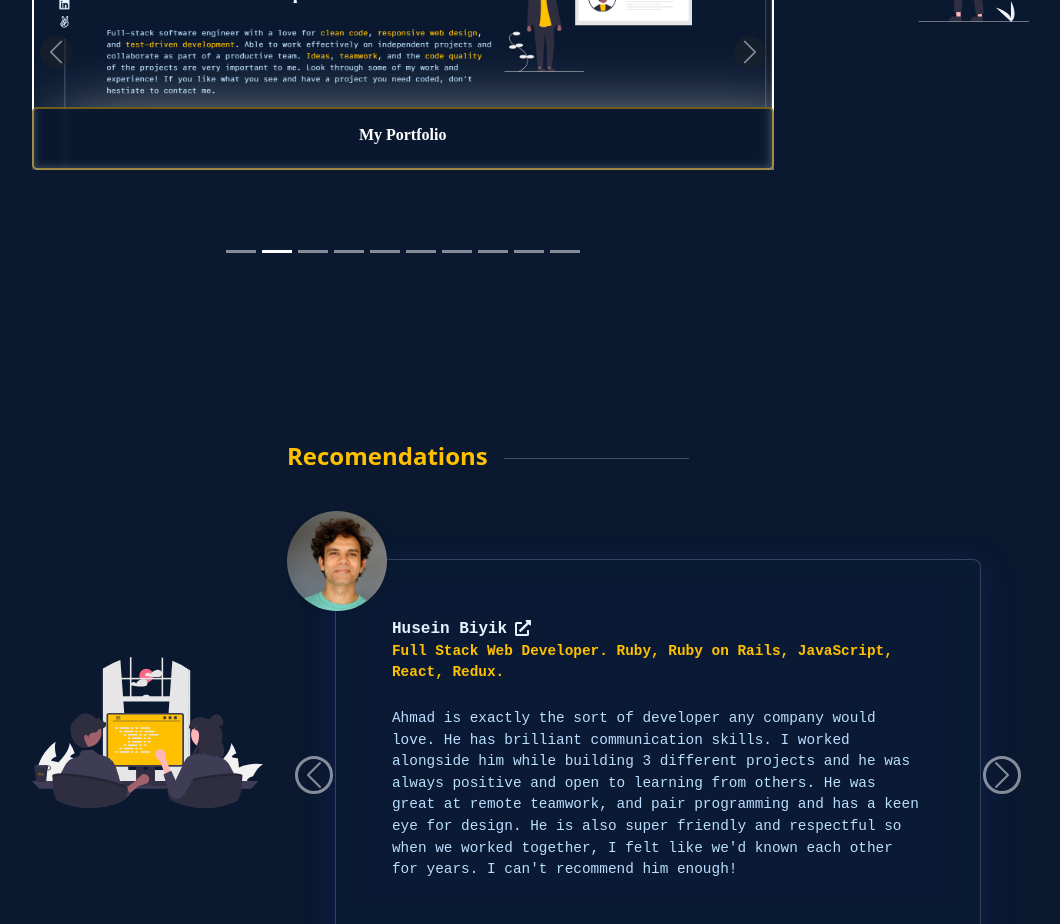
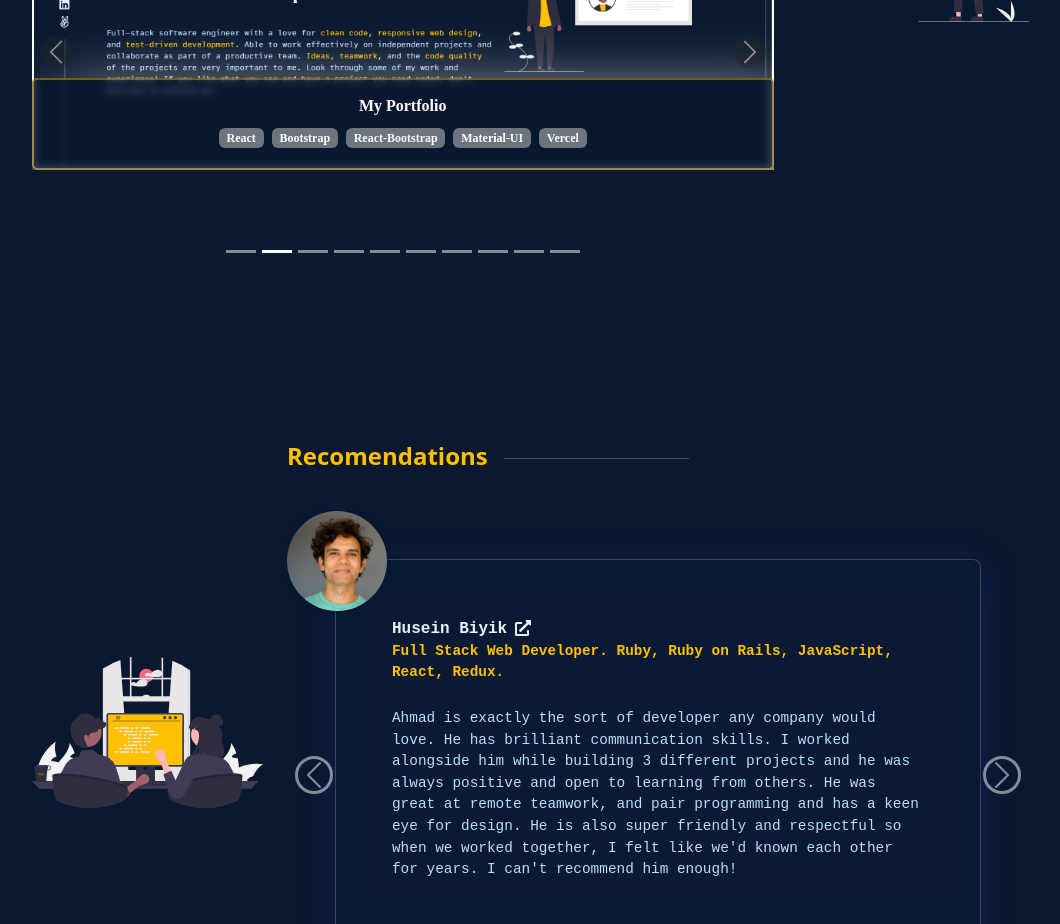
Before and after one commit to ahzamir/my-portfolio, a React (Create React App) app: page / in a window 1280 px wide. Shown: the part 2020-2944 px from the top of the page, without its empty margins (99-1159 px from the left). Built offline with nearby package versions, Linux system fonts and the light colour scheme; a web font is replaced by a local one.

Commit message:
solved the project data issues

```diff
--- a/src/components/pages/projects/Projects.js
+++ b/src/components/pages/projects/Projects.js
@@ -17,6 +17,18 @@ const Projects = () => {
     live_link: '',
     source_link: '',
   });
+
+  const handleHover = () => {
+    const projectInfo = document.querySelector('.carousel-info');
+    projectInfo.classList.remove('d-flex');
+    projectInfo.classList.add('d-none');
+  };
+
+  const handleLeave = () => {
+    const projectInfo = document.querySelector('.carousel-info');
+    projectInfo.classList.remove('d-none');
+    projectInfo.classList.add('d-flex');
+  };
 
   const handleClick = (event) => {
     const project = projects.find((project) => project.id === event.target.id);
@@ -48,10 +60,12 @@ const Projects = () => {
           nextIcon={<span aria-hidden="true" className="carousel-control-next-icon bg-dark rounded-circle border border-2 border-dark p-2 m-2 fs-4 fw-bold text-white d-flex align-items-center justify-content-center position-absolute top-50 end-0 translate-middle-y" />}
           prevIcon={<span aria-hidden="true" className="carousel-control-prev-icon bg-dark rounded-circle border border-2 border-dark p-2 m-2 fs-4 fw-bold text-white d-flex align-items-center justify-content-center position-absolute top-50 start-0 translate-middle-y" />}
           className="carousel-div"
+          onMouseEnter={handleHover}
+          onMouseLeave={handleLeave}
         >
           {projects.map((project) => (
             <Carousel.Item
-              key={project.id}
+              key={project.title}
             >
               {/* eslint-disable-next-line jsx-a11y/click-events-have-key-events,jsx-a11y/no-noninteractive-element-interactions */}
               <img
@@ -72,6 +86,17 @@ const Projects = () => {
                 >
                   {project.title}
                 </h3>
+                {/* add the project languages and tools */}
+                <div className="d-flex flex-wrap justify-content-center">
+                  {project.languages_and_tools.map((language) => (
+                    <span
+                      key={language}
+                      className="badge bg-secondary text-white m-1"
+                    >
+                      {language}
+                    </span>
+                  ))}
+                </div>
               </Carousel.Caption>
             </Carousel.Item>
           ))}
--- a/src/components/pages/projects/projects_data.js
+++ b/src/components/pages/projects/projects_data.js
@@ -64,7 +64,7 @@ const projects = [
     source_link: 'https://github.com/ahzamir/my-portfolio',
   },
   {
-    id: '2',
+    id: '3',
     title: 'Budget App',
     description: 'Budget App is a Ruby on Rails app which allows users to create a budget and track their expenses. It uses a PostgreSQL database to store the data, RESTful API to communicate with the database, Devise for user authentication, and Swagger for API documentation.',
     image: budgetAppImage,
@@ -77,7 +77,7 @@ const projects = [
     source_link: 'https://github.com/ahzamir/budget-app',
   },
   {
-    id: '3',
+    id: '4',
     title: 'Weather App',
     description: 'Weather App is a React app which allows users to search for a city and state and view the current weather conditions and a 5-day forecast. It uses the OpenWeatherMap API to get the weather data.',
     image: weatherAppImage,
@@ -90,7 +90,7 @@ const projects = [
     source_link: 'https://github.com/ahzamir/weather-condition-app',
   },
   {
-    id: '4',
+    id: '5',
     title: 'Bookstore CMS',
     description: 'Bookstore CMS is a React app which allows users to add, remove, and edit books. It uses a PostgreSQL database to store the data, RESTful API to communicate with the database, and React Router to handle routing.',
     image: bookStoreAppImage,
@@ -102,7 +102,7 @@ const projects = [
     source_link: 'https://github.com/ahzamir/Book-Store',
   },
   {
-    id: '5',
+    id: '6',
     title: 'Math Magicians',
     description: 'Math Magicians is a React app which allows users to perform basic math operations. It uses React Router to handle routing.',
     image: mathMagiciansImage,
@@ -115,7 +115,7 @@ const projects = [
     source_link: 'https://github.com/ahzamir/Math-Magicians',
   },
   {
-    id: '6',
+    id: '7',
     title: 'Top-Rated Movies',
     description: 'Top-Rated Movies is a JavaScript app which allows users to view the 20 top-rated movies. It uses the TMDB API to get the movie data.',
     image: topRatedMoviesImage,
@@ -128,7 +128,7 @@ const projects = [
     source_link: 'https://github.com/felixodette/Javascript-Group-Capstone',
   },
   {
-    id: '7',
+    id: '8',
     title: 'Leaderboard',
     description: 'Leaderboard is a JavaScript app which allows users to view the players scores and add their own score. It uses the Webpack and ES6 modules to organize the code, and Microverse API to get the player data.',
     image: leaderboardImage,
@@ -141,7 +141,7 @@ const projects = [
     source_link: 'https://github.com/ahzamir/Leaderboard',
   },
   {
-    id: '8',
+    id: '9',
     title: 'Awesome Books',
     description: 'Awesome Books is a JavaScript app which allows users to add and remove books. It uses the ES6 modules to organize the code.',
     image: awesomeBooksImage,
@@ -155,7 +155,7 @@ const projects = [
     source_link: 'https://github.com/ahzamir/Awessom-books-with-ES6',
   },
   {
-    id: '9',
+    id: '10',
     title: 'Incoming Movies Event',
     description: 'Incoming Movies Event is a JavaScript app which allows users to view an upcoming event about movies. It shows the event details, the speakers, and the schedule.',
     image: incomingMovieImage,
```
